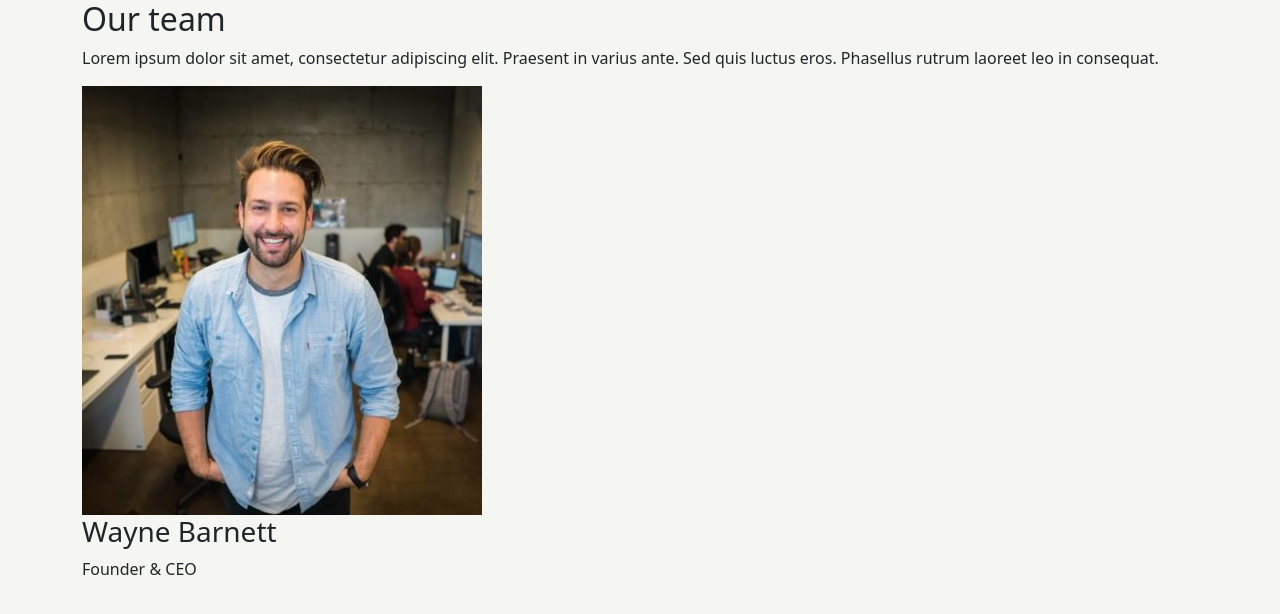
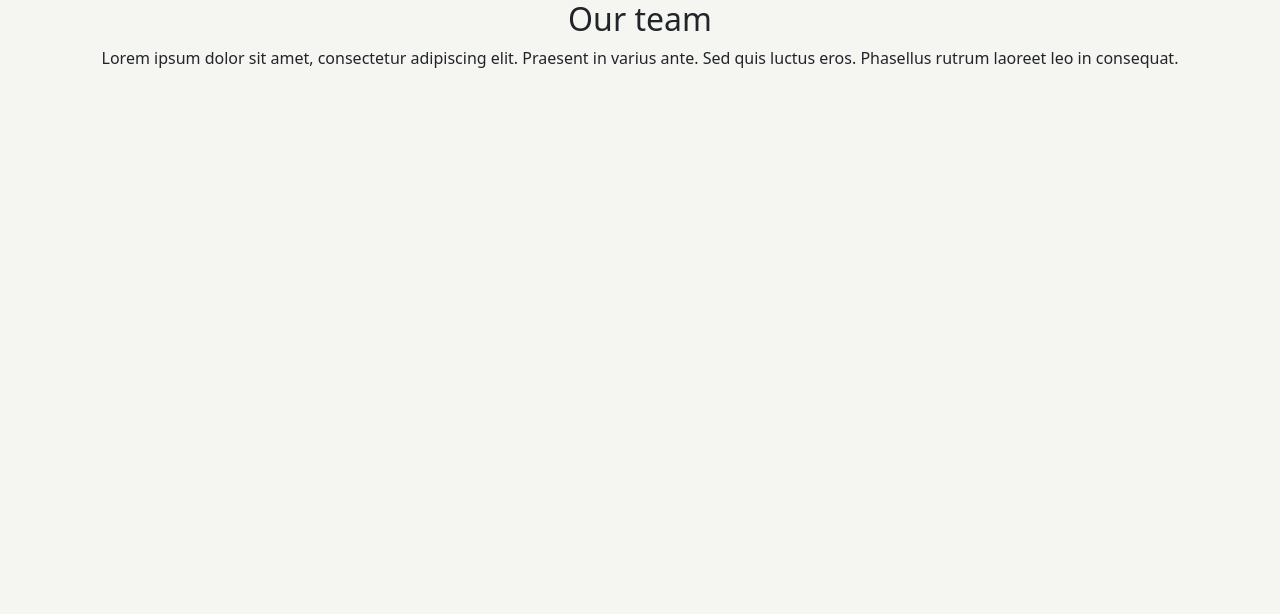
Before and after one commit to SAX-94/js-our-team, a plain HTML site: page index.html in a window 1280 px wide. Drawn offline with nearby package versions, Linux system fonts and the light colour scheme.

Commit message:
removed sample card to add the ones generated by JS

```diff
--- a/index.html
+++ b/index.html
@@ -4,37 +4,37 @@
 <head>
   <meta charset="UTF-8" />
   <title>Our Team</title>
-  <link href="https://cdn.jsdelivr.net/npm/bootstrap@5.2.0-beta1/dist/css/bootstrap.min.css" rel="stylesheet" integrity="sha384-0evHe/X+R7YkIZDRvuzKMRqM+OrBnVFBL6DOitfPri4tjfHxaWutUpFmBp4vmVor" crossorigin="anonymous">
+  <link href="https://cdn.jsdelivr.net/npm/bootstrap@5.2.0-beta1/dist/css/bootstrap.min.css" rel="stylesheet"
+    integrity="sha384-0evHe/X+R7YkIZDRvuzKMRqM+OrBnVFBL6DOitfPri4tjfHxaWutUpFmBp4vmVor" crossorigin="anonymous">
   <link rel="stylesheet" href="style.css" />
   <link rel="preconnect" href="https://fonts.googleapis.com" />
   <link rel="preconnect" href="https://fonts.gstatic.com" crossorigin />
-  <link href="https://fonts.googleapis.com/css2?family=Catamaran:wght@400;600&family=Vidaloka&display=swap" rel="stylesheet" />
+  <link href="https://fonts.googleapis.com/css2?family=Catamaran:wght@400;600&family=Vidaloka&display=swap"
+    rel="stylesheet" />
 </head>
 
 <body>
-  <section id="team">
-    <div class="container">
+  <!-- Testo nela parte superiore della pagina -->
+
+  <section id="title">
+    <div class="container text-center">
       <h2 class="section-title">Our team</h2>
-      <p class="section-description">
+      <p class="align-items-center lorem">
         Lorem ipsum dolor sit amet, consectetur adipiscing elit. Praesent in
         varius ante. Sed quis luctus eros. Phasellus rutrum laoreet leo in
         consequat.
       </p>
-      <div class="team-container">
-        <!-- Inseriamo inizialmente una card statica per stilarla e vedere l'effetto finale -->
-
-        <div class="team-card">
-          <div class="card-image">
-            <img src="img/wayne-barnett-founder-ceo.jpg" alt="Wayne Barnett" />
-          </div>
-          <div class="card-text">
-            <h3>Wayne Barnett</h3>
-            <p>Founder & CEO</p>
-          </div>
-        </div>
-      </div>
     </div>
   </section>
+
+  <!-- Card dei membri del team-->
+
+  <section id="team" class="container">
+    <div id="teamContainer" class="row row-cols-3 text-center">
+    </div>
+  </section>
+  <!-- Script JS -->
+  <script src="js/script.js"></script>
 </body>
 
 </html>
```
